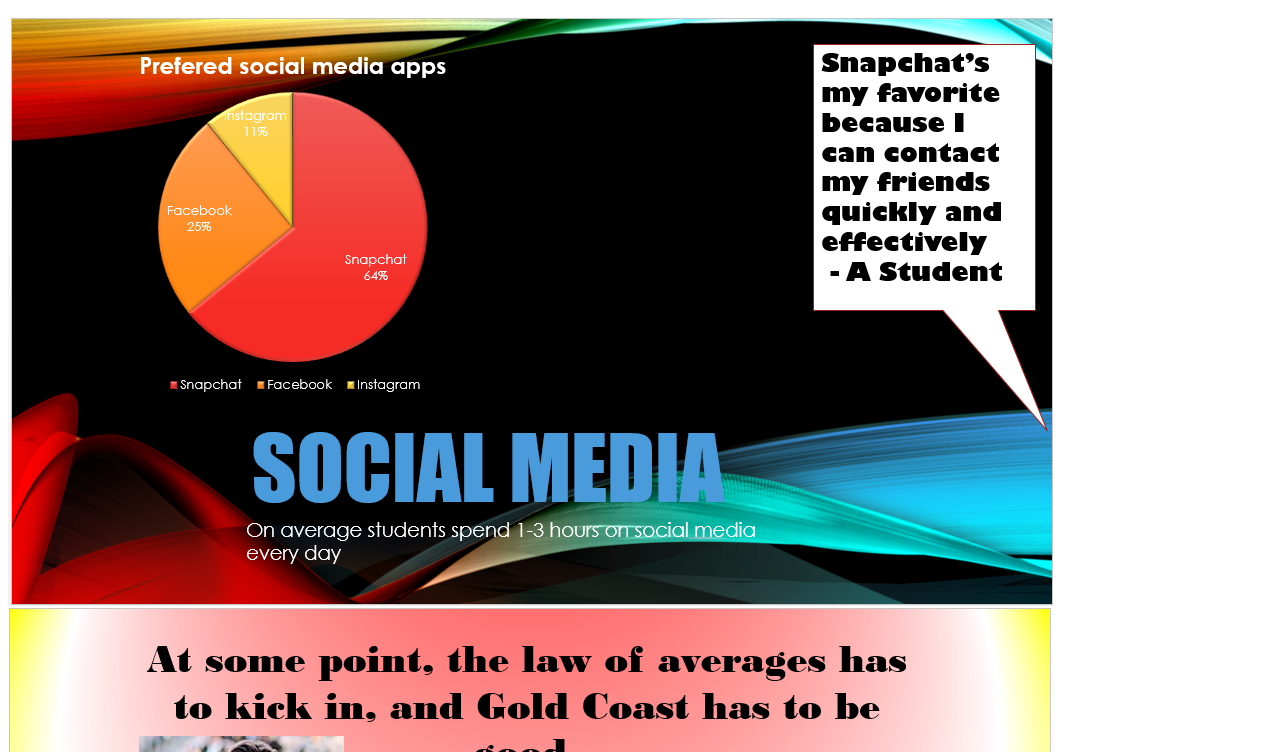
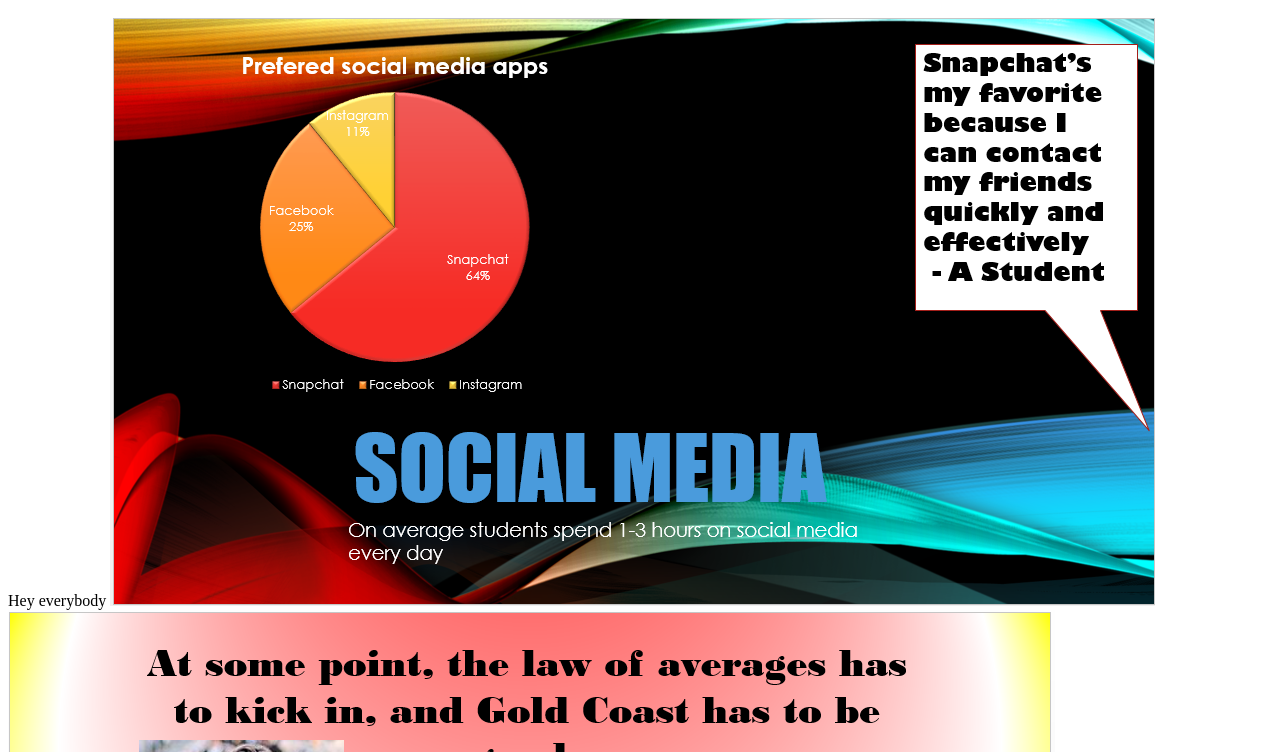
Before and after one commit to hansbrewski/heathmontgazette, a plain HTML site: page index.html in a window 1280 px wide. Shown: the part 48-800 px from the top of the page. Drawn offline with Linux system fonts and the light colour scheme.

Commit message:
Add files via upload

```diff
--- a/index.html
+++ b/index.html
@@ -1,6 +1,7 @@
 <html>
 <body>
 <h1> Heathmont Gazette</h1>
+<p> Hey everybody <m>
 <img src="brayden t.png">
 <img src="dom w.png">
 
```
